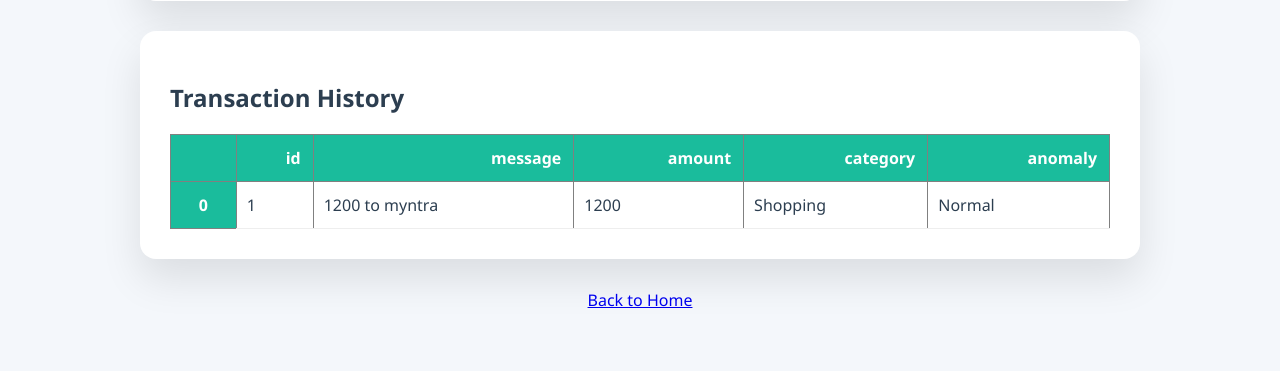
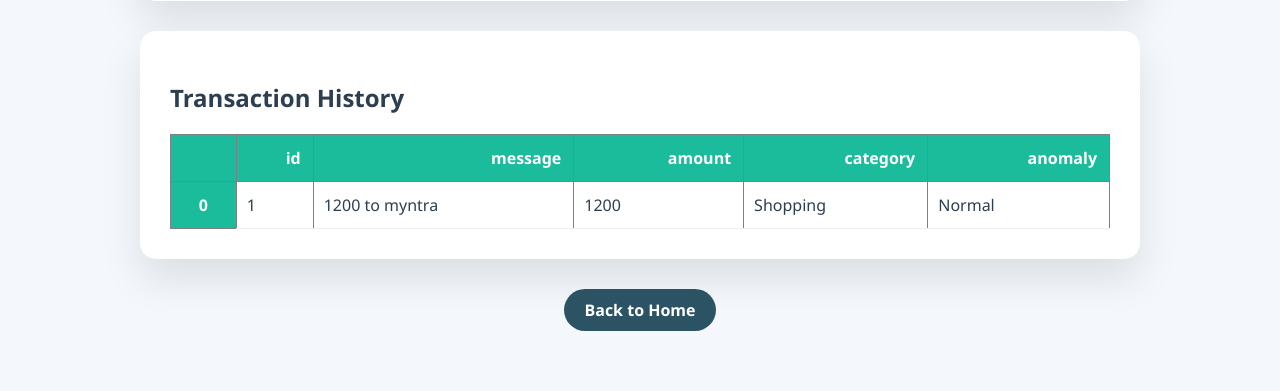
Before and after one commit to NISHIKA2153/SMART-EXPENSE-TRACKER, a Flask app: page /dashboard in a window 1280 px wide. Shown: the part 962-1353 px from the top of the page. Before the commit the page ends 1270 px from the top, so only its background shows below. Run offline with Flask 3, Linux system fonts and the light colour scheme; data comes from the database, SQL or seed files in the repository; parts of the project's set-up code (start-up, migrations or seed data) failed here and were passed over.

Commit message:
Add styles for btn-home and clean up comments
Added new styles for the home button and removed some comments.

```diff
--- a/static/css/style.css
+++ b/static/css/style.css
@@ -6,7 +6,7 @@ body {
     color: #2c3e50;
 }
 
-/* Hero */
+
 .hero {
     background: linear-gradient(120deg, #0f2027, #203a43, #2c5364);
     padding: 60px 20px;
@@ -21,15 +21,12 @@ body {
 .hero-buttons {
     margin-top: 20px;
 }
-
-/* Container */
 .container {
     max-width: 1000px;
     margin: -40px auto 40px;
     padding: 20px;
 }
 
-/* Buttons */
 .btn {
     display: inline-block;
     padding: 14px 26px;
@@ -50,10 +47,10 @@ body {
     transform: translateY(-2px);
     box-shadow: 0 10px 25px rgba(26,188,156,0.4);
 }
-
 .btn-outline {
     border: 2px solid white;
     color: white;
+    background: transparent;
 }
 
 .btn-outline:hover {
@@ -61,13 +58,13 @@ body {
     color: #2c5364;
 }
 
+
 .center {
     display: block;
     width: fit-content;
     margin: 30px auto;
 }
 
-/* Cards */
 .card {
     background: white;
     padding: 30px;
@@ -80,7 +77,6 @@ body {
     backdrop-filter: blur(6px);
 }
 
-/* Stats */
 .stats {
     display: flex;
     gap: 20px;
@@ -155,7 +151,7 @@ textarea {
 .enhanced-table tr:hover {
     background: #f1fdfb;
 }
-/* Anomaly badges */
+
 .badge-normal {
     background: #e8f8f5;
     color: #16a085;
@@ -171,3 +167,19 @@ textarea {
     border-radius: 20px;
     font-weight: bold;
 }
+.btn-home {
+    display: inline-block;
+    padding: 10px 20px;
+    background-color: #2c5364;   /* dark color */
+    color: white;
+    border-radius: 25px;
+    text-decoration: none;
+    font-weight: bold;
+    opacity: 1;
+    border: none;
+}
+
+.btn-home:hover {
+    background-color: #1a2f3a;
+    color: #fff;
+}
```
